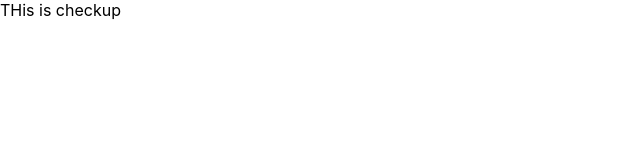
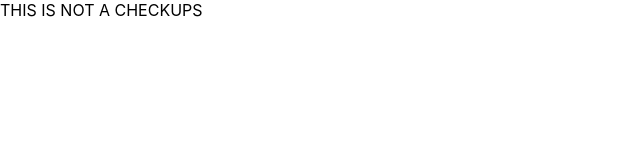
Before and after one commit to kennylwx/CareFocus-2020, a React (Create React App) app: page /settings in a window 1280 px wide. Shown: the top 160 px of the page, without its empty margins (0-640 px from the left). Built offline with nearby package versions, Linux system fonts and the light colour scheme.

Commit message:
added changes

```diff
--- a/src/pages/Checkup.js
+++ b/src/pages/Checkup.js
@@ -4,7 +4,8 @@ import '../styles/checkup.scss';
 function Checkup() {
   return (
     <div>
-      THis is checkup
+THIS IS NOT A CHECKUPS
+
     </div>
   );
 }
```
